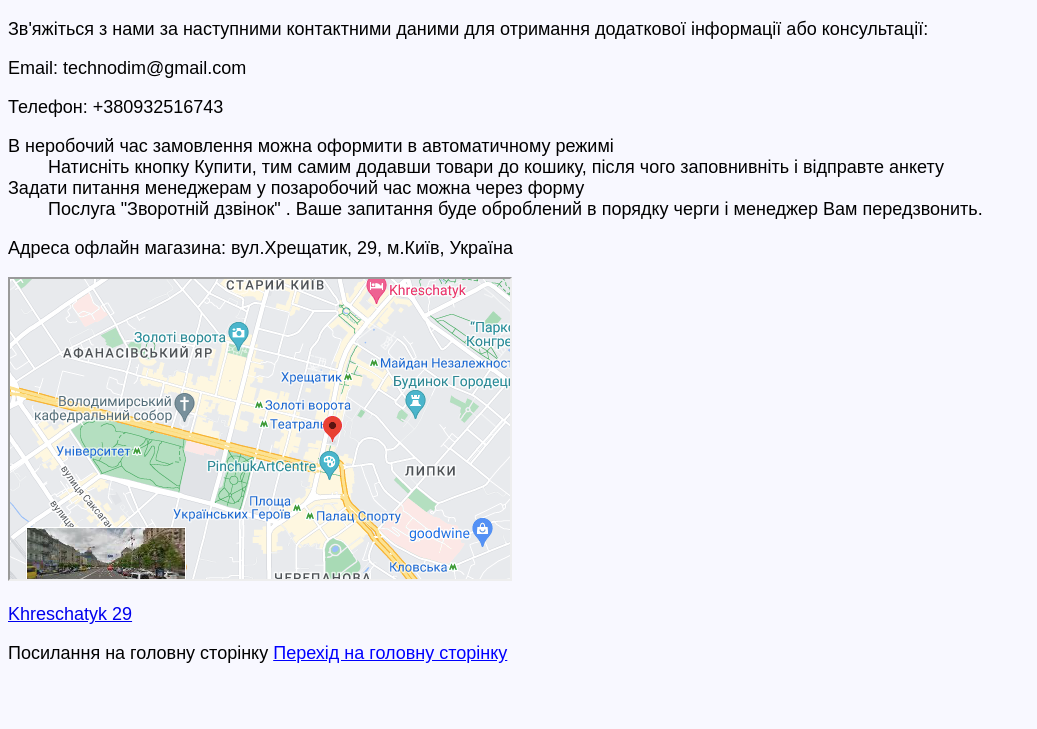
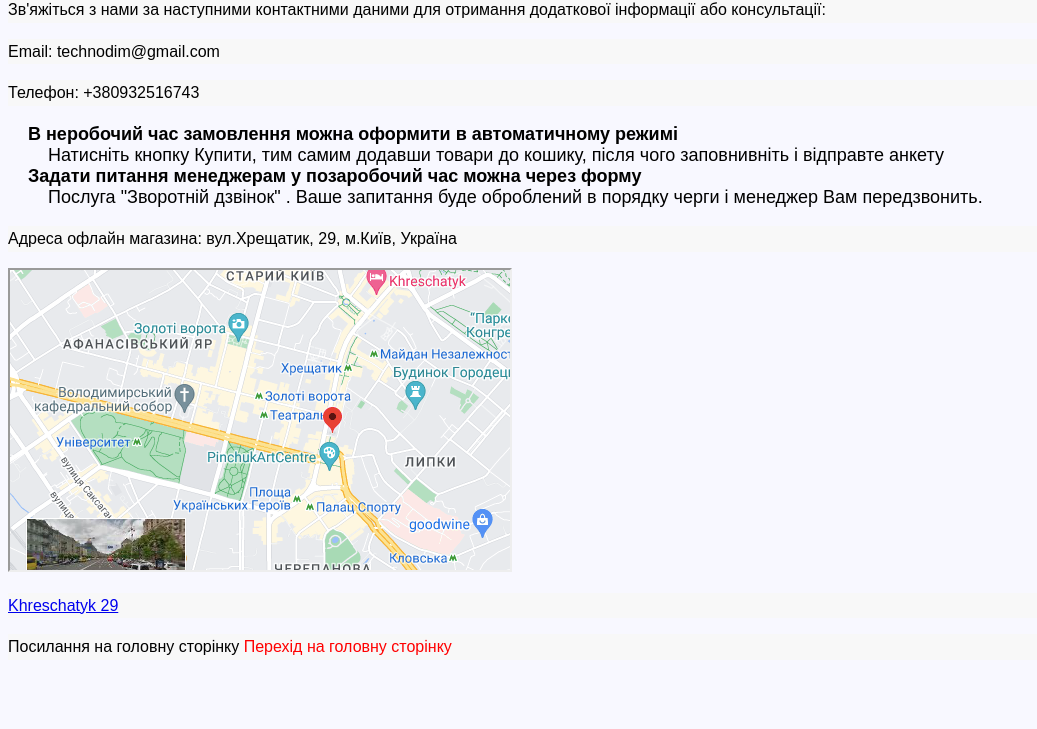
Before and after one commit to kotsiubkoserhiy/Basics-of-client-development, a plain HTML site: page contacts.html in a window 1280 px wide. Shown: the part 71-800 px from the top of the page, without its empty margins (0-1037 px from the left). Drawn offline with Linux system fonts and the light colour scheme.

Commit message:
Update contacts.html

```diff
--- a/contacts.html
+++ b/contacts.html
@@ -5,30 +5,31 @@
     <meta name="author" content="Коцюбко Сергій" />
     <title>Контакти</title>
     <link rel="stylesheet" href="styles.css">
+    <style>.link{color: red; text-decoration: none;}</style>
   </head>
   <body bgcolor="#F8F8FF"> <!--GhostWhite-->
     <font face="Arial" color="black" size="4" align="left">
-    <h1>Контактна інформація</h1>
-    <p>
+    <h1 id="main-heading">Контактна інформація</h1>
+    <p class="body-text">
       Зв'яжіться з нами за наступними контактними даними для отримання
       додаткової інформації або консультації:
     </p>
-    <p>Email: technodim@gmail.com</p>
-    <p>Телефон: +380932516743</p>
-    <dl>
-      <dt>В неробочий час замовлення можна оформити в автоматичному режимі</dt>
-      <dd>Натисніть кнопку Купити, тим самим додавши товари до кошику, після чого
+    <p class="body-text">Email: technodim@gmail.com</p>
+    <p class="body-text">Телефон: +380932516743</p>
+    <dl class="class-dl">
+      <dt class="class-dt">В неробочий час замовлення можна оформити в автоматичному режимі</dt>
+      <dd class="class-dd">Натисніть кнопку Купити, тим самим додавши товари до кошику, після чого
       заповнивніть і відправте анкету</dd>
-      <dt>Задати питання менеджерам у позаробочий час можна через форму</dt>
-      <dd>Послуга "Зворотній дзвінок" . Ваше запитання буде оброблений в порядку черги і менеджер Вам передзвонить.</dd>
+      <dt class="class-dt">Задати питання менеджерам у позаробочий час можна через форму</dt>
+      <dd class="class-dd">Послуга "Зворотній дзвінок" . Ваше запитання буде оброблений в порядку черги і менеджер Вам передзвонить.</dd>
     </dl>
 
-    <p>Адреса офлайн магазина: вул.Хрещатик, 29, м.Київ, Україна</p>
+    <p class="body-text">Адреса офлайн магазина: вул.Хрещатик, 29, м.Київ, Україна</p>
     <iframe src="./imgs/Khreschatyk_29.png" name="Address" style="width:500px; height:300px; margin-right:15px;"></iframe>
-    <p><a href="https://maps.app.goo.gl/9EQYpirVGaQthjALA">Khreschatyk 29</a></p>
-    <p>
+    <p class="body-text"><a href="https://maps.app.goo.gl/9EQYpirVGaQthjALA">Khreschatyk 29</a></p>
+    <p class="body-text">
       Посилання на головну сторінку
-      <a href="index.html" style="color: blue">Перехід на головну сторінку</a>
+      <a href="index.html" class="link">Перехід на головну сторінку</a>
     </p>
   </body>
 </html>
```
